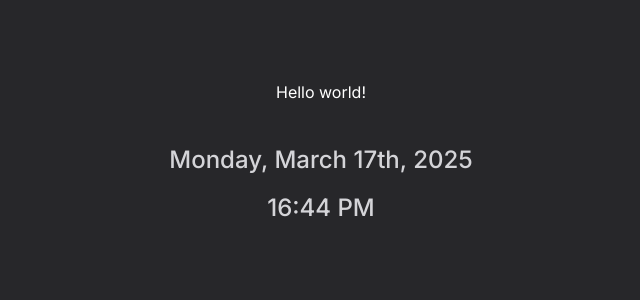
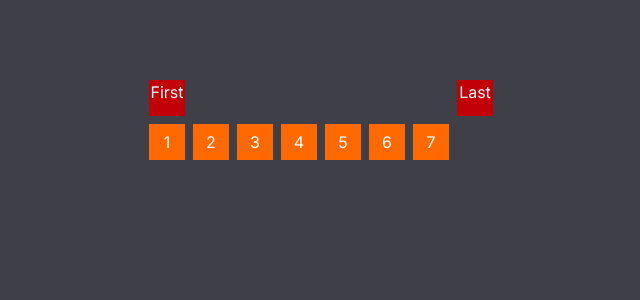
Before and after one commit to DarkstarXDD/next-playground, a Next.js app: page / in a window 1280 px wide. Shown: the top 300 px of the page, without its empty margins (319-959 px from the left). Built offline with nearby package versions, Linux system fonts and the light colour scheme.

Commit message:
grid layout issue

```diff
--- a/src/app/layout.tsx
+++ b/src/app/layout.tsx
@@ -40,7 +40,7 @@ export default function RootLayout({
 }>) {
   return (
     <html lang="en">
-      <body className={`${inter.variable} font-inter bg-zinc-800 text-white`}>
+      <body className={`${inter.variable} font-inter bg-zinc-700 text-white`}>
         {children}
       </body>
     </html>
--- a/src/app/page.tsx
+++ b/src/app/page.tsx
@@ -1,10 +1,21 @@
-import TodayDate from "@/components/TodayDate"
-
 export default function Home() {
   return (
     <main className="grid gap-10 px-10 py-20 text-center">
-      <div>Hello world!</div>
-      <TodayDate />
+      <div className="grid grid-cols-[repeat(auto-fit,minmax(0,auto))] items-center justify-center gap-2">
+        {/* Top row */}
+        <div className="col-start-1 row-start-1 size-9 bg-red-700">First</div>
+        <div className="-col-start-1 row-start-1 size-9 bg-red-700">Last</div>
+
+        {/* Bottom row */}
+        {Array.from({ length: 7 }).map((_, i) => (
+          <div
+            key={i}
+            className="row-start-2 flex size-9 items-center justify-center bg-orange-500 text-center"
+          >
+            {i + 1}
+          </div>
+        ))}
+      </div>
     </main>
   )
 }
```
